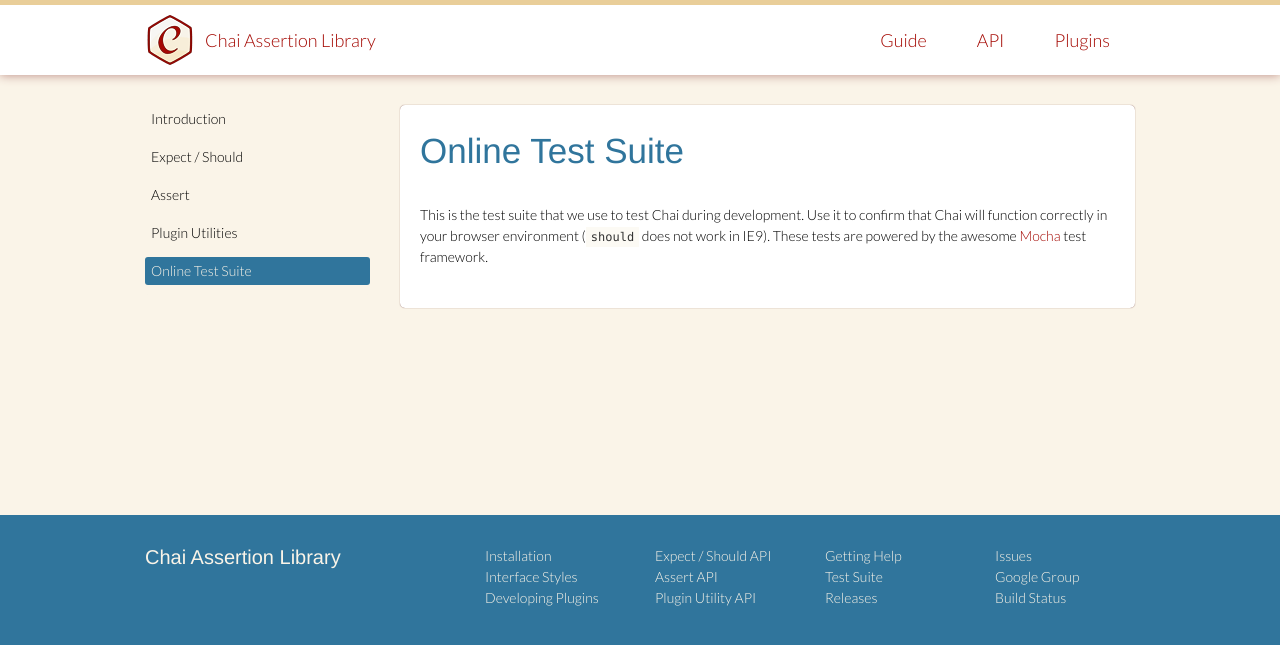
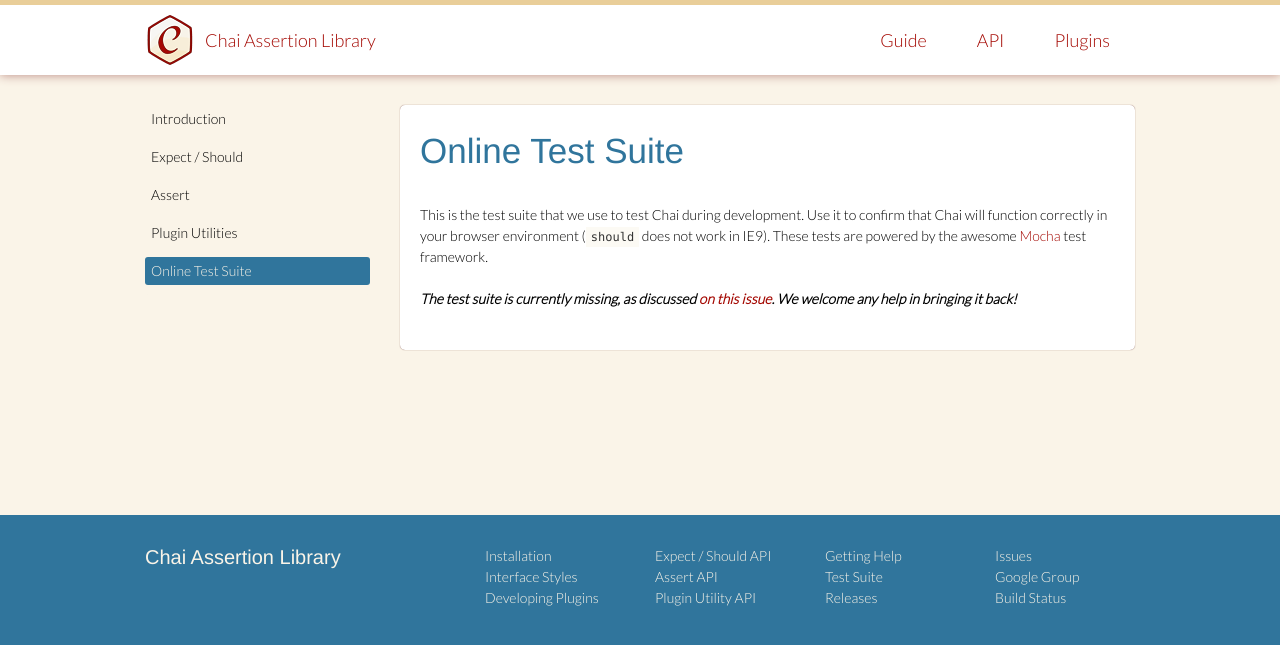
Before and after one commit to chaijs/chaijs.github.io, a Jekyll site: the page built from api/test.md, in a window 1280 px wide. Shown: the top 645 px of the page. Built offline with Jekyll 4.4.1, drawn with Linux system fonts in a browser that asks for light colours; nearby versions of some CDN libraries; some web fonts are replaced; comment, search, counter and statistics services are not loaded.

Commit message:
Add a temporary note about the disabled test suite
Related to issue #122.

This is to prevent users to scratch their head as to why the tests are not running on their browsers.
It is of course a temporary measure before it gets re-added for real.

```diff
--- a/api/test.md
+++ b/api/test.md
@@ -11,3 +11,5 @@ This is the test suite that we use to test Chai during development. Use it to co
 that Chai will function correctly in your browser environment (`should` does
 not work in IE9). These tests are powered by the awesome [Mocha](http://visionmedia.github.com/mocha/)
 test framework.
+
+***The test suite is currently missing, as discussed [on this issue](https://github.com/chaijs/chai-docs/issues/122). We welcome any help in bringing it back!***
```
